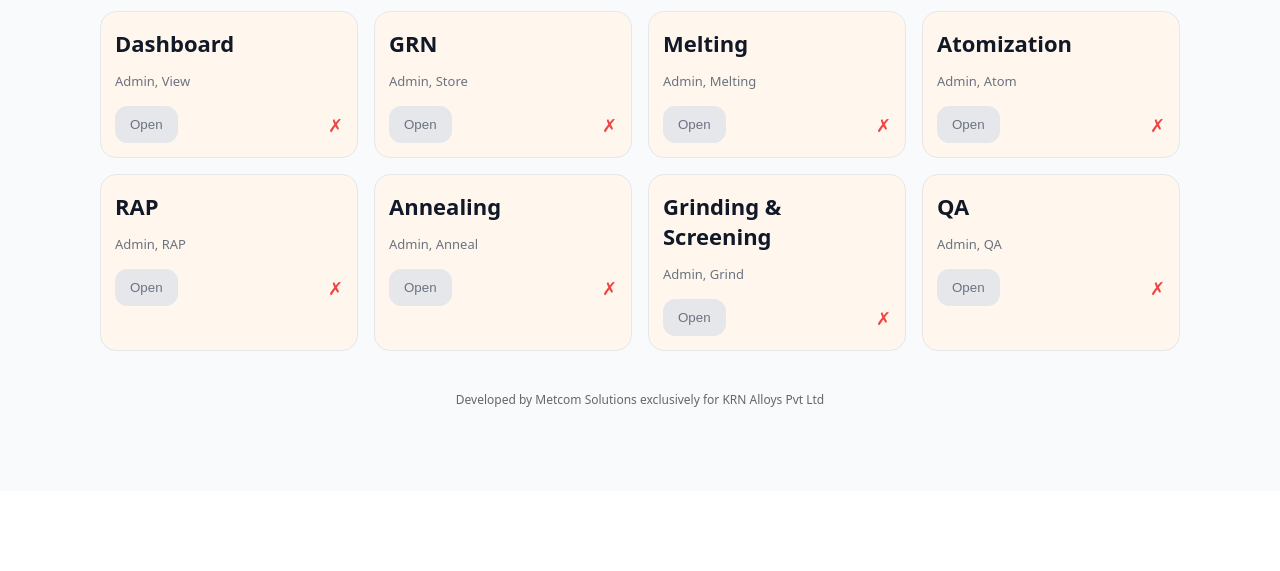
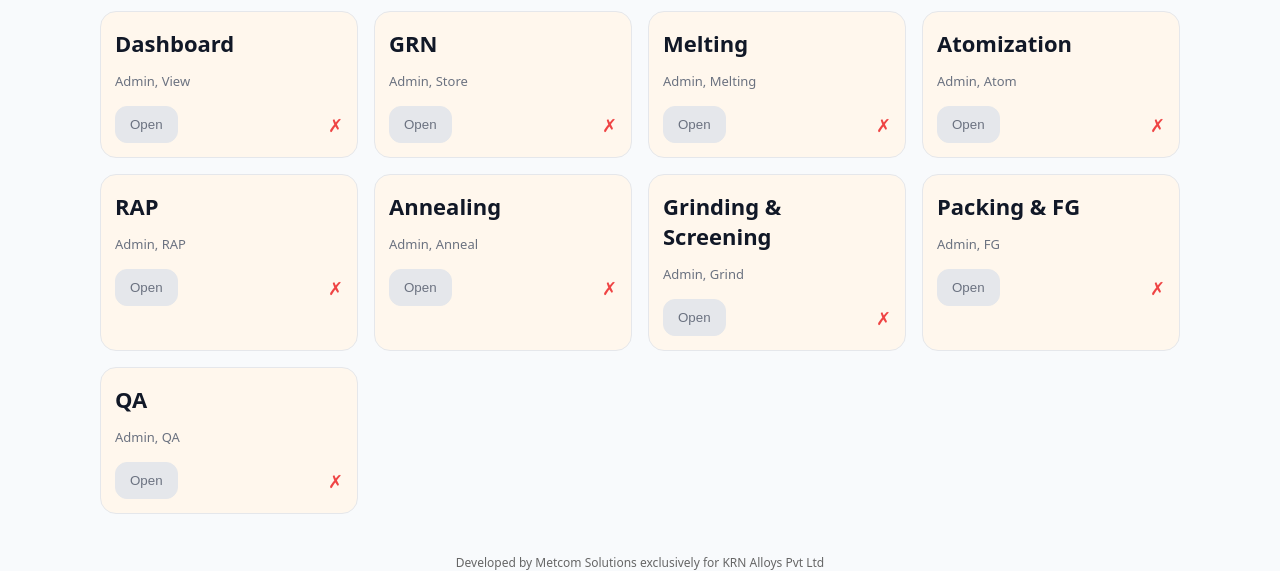
Before and after one commit to rakeshchandekar-design/krn-mrp-plant1, a Python web app: template templates/index.html in a window 1280 px wide. Shown: the part 309-880 px from the top of the page. Before the commit the page ends 716 px from the top, so only its background shows below. Run offline with Jinja, Linux system fonts and the light colour scheme; the template is opened without the code that fills it, so the values that code supplies are empty.

Commit message:
Update index.html

```diff
--- a/templates/index.html
+++ b/templates/index.html
@@ -224,6 +224,20 @@
       </div>
     </div>
 
+      <!-- FG / PACKING -->
+      {% set allow = role in ['admin','fg','view'] %}
+      <div class="card">
+        <h3>Packing & FG</h3>
+        <div class="sub">Admin, FG</div>
+        <div class="foot">
+          {% if allow %}
+            <a class="open" href="/fg">Open</a>
+          {% else %}
+            <button class="open" disabled>Open</button><span class="deny">✗</span>
+          {% endif %}
+        </div>
+      </div>
+
       <!-- QA -->
       {% set allow = role in ['admin','qa','view'] %}
       <div class="card">
```
